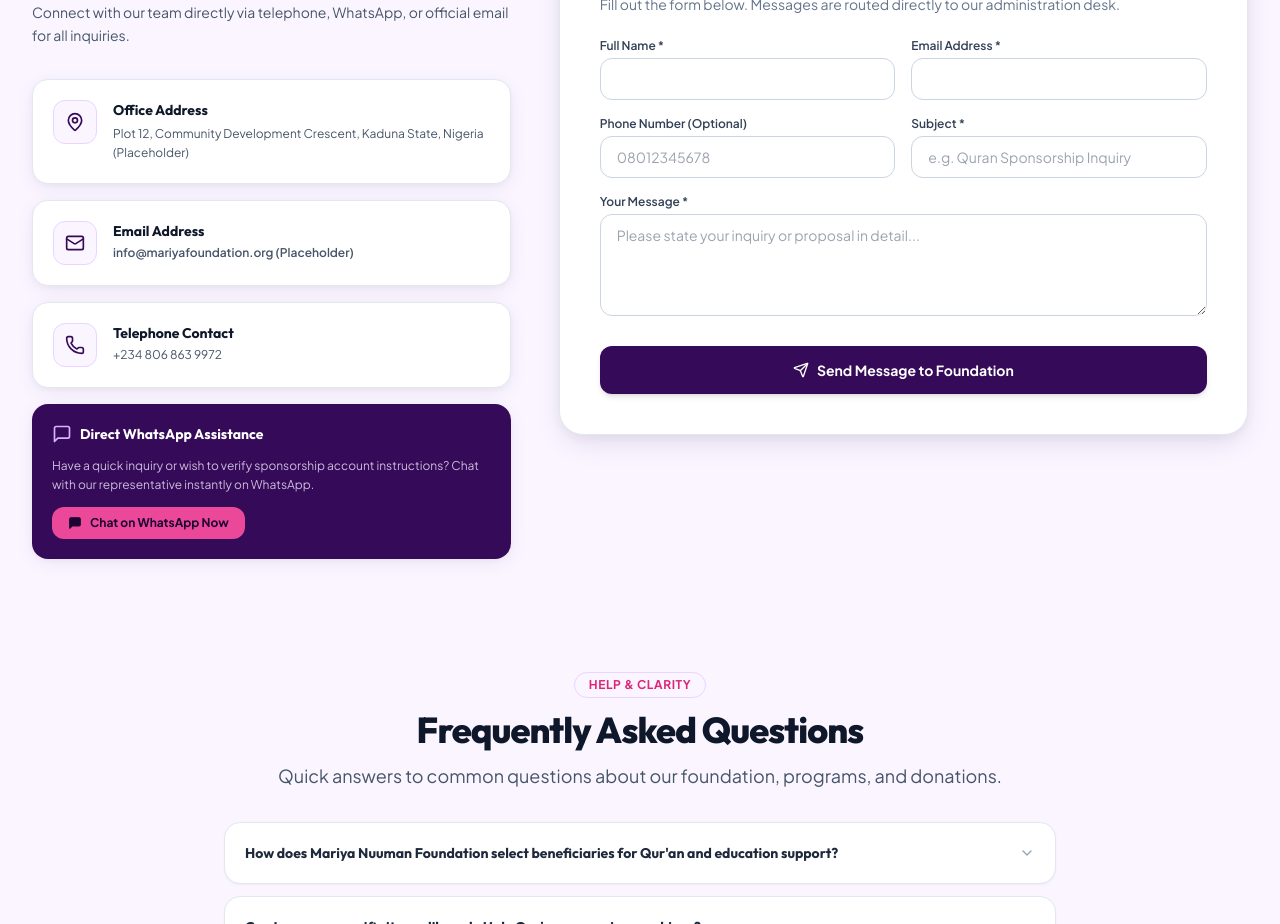
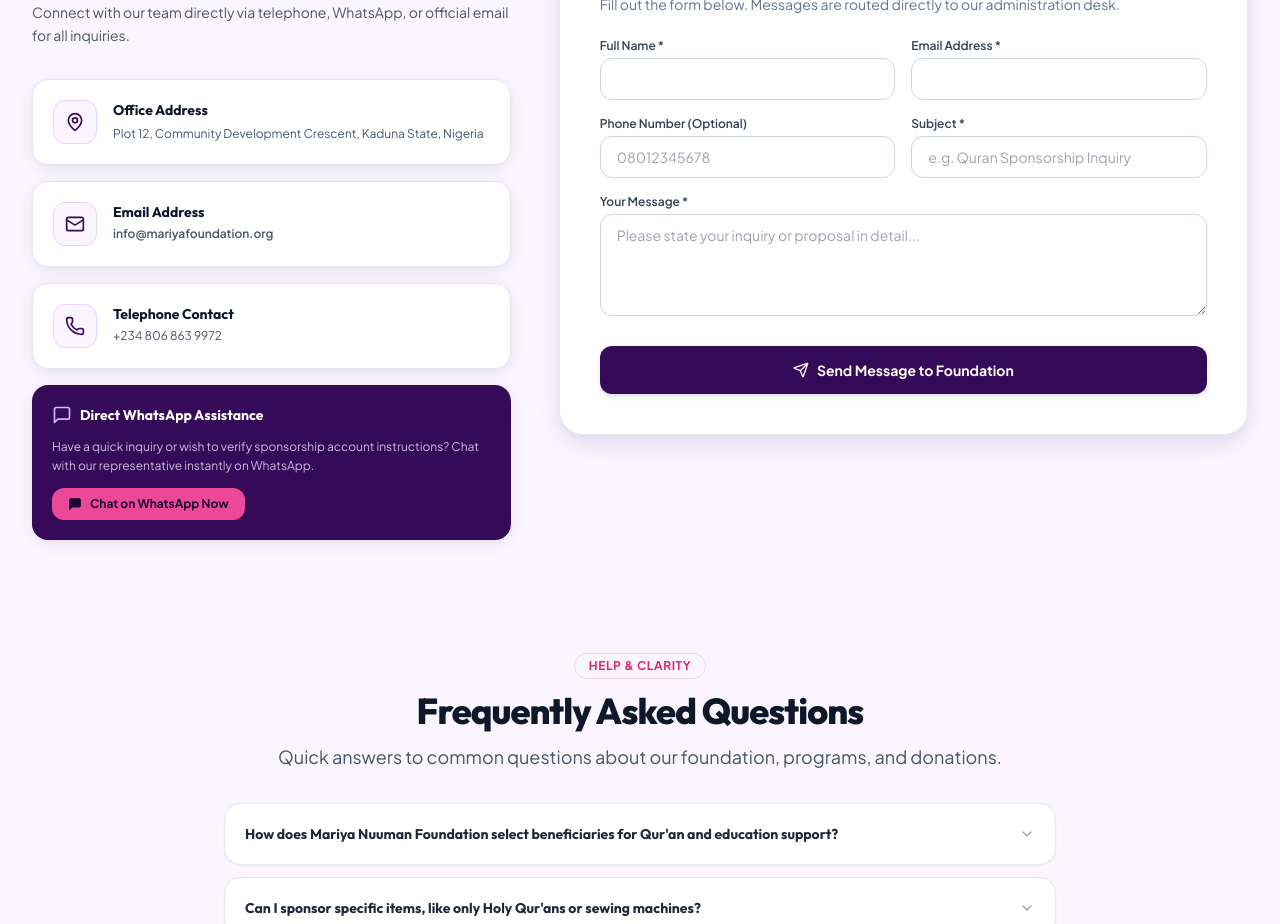
Before and after one commit to BashirAmbay/Mariya-Foundation, a React (Vite) app in the folder client/: page /contact in a window 1280 px wide. Shown: the part 800-1724 px from the top of the page. Built offline with nearby package versions, Linux system fonts and the light colour scheme.

Commit message:
Update ContactUs.jsx

```diff
--- a/client/src/pages/ContactUs.jsx
+++ b/client/src/pages/ContactUs.jsx
@@ -113,7 +113,7 @@
                 <div className="space-y-1">
                   <h4 className="text-sm font-bold text-slate-900 font-display">Office Address</h4>
                   <p className="text-xs text-slate-600 leading-relaxed">
-                    Plot 12, Community Development Crescent, Kaduna State, Nigeria (Placeholder)
+                    Plot 12, Community Development Crescent, Kaduna State, Nigeria
                   </p>
                 </div>
               </div>
@@ -126,7 +126,7 @@
                   <h4 className="text-sm font-bold text-slate-900 font-display">Email Address</h4>
                   <p className="text-xs text-slate-600">
                     <a href="mailto:info@mariyafoundation.org" className="hover:text-brand-900 font-semibold">
-                      info@mariyafoundation.org (Placeholder)
+                      info@mariyafoundation.org
                     </a>
                   </p>
                 </div>
```
